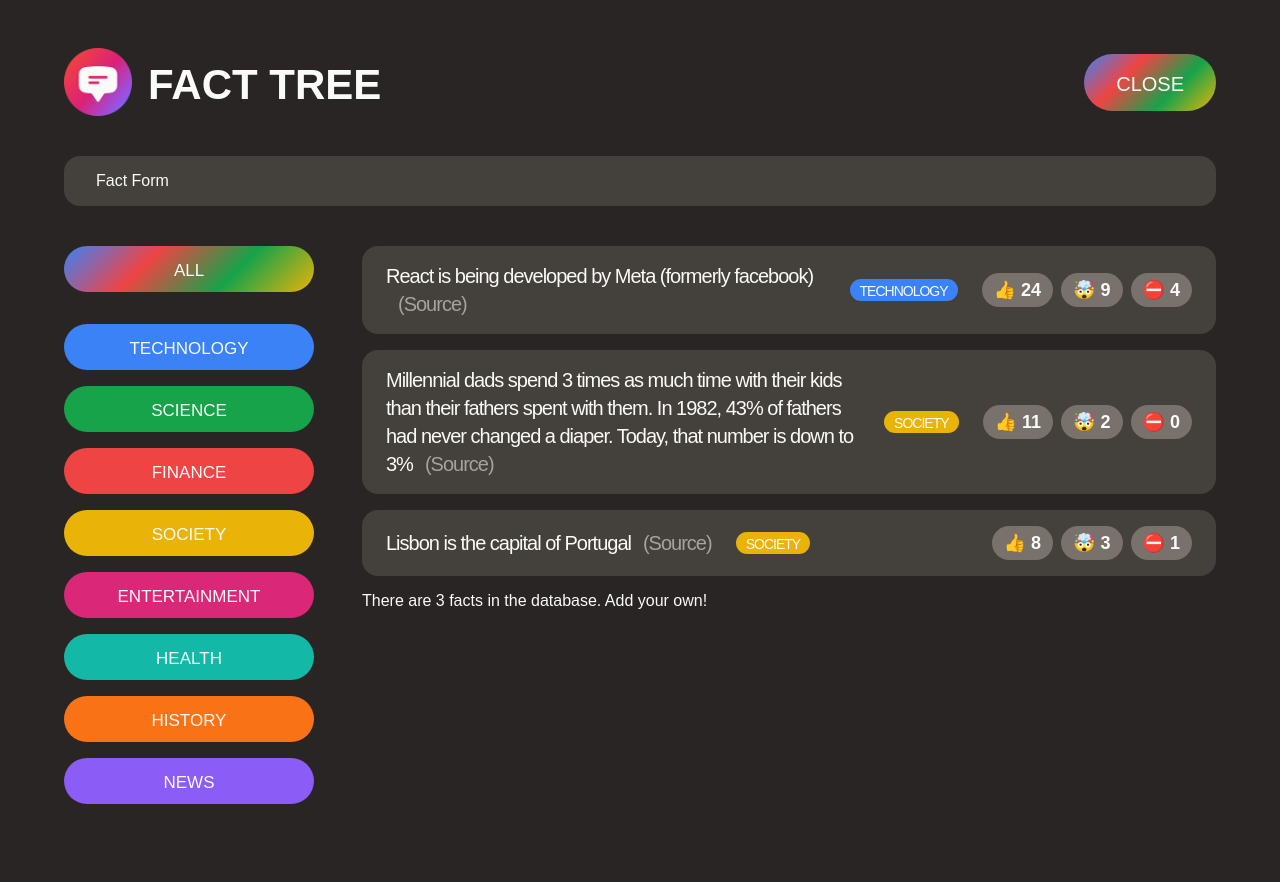
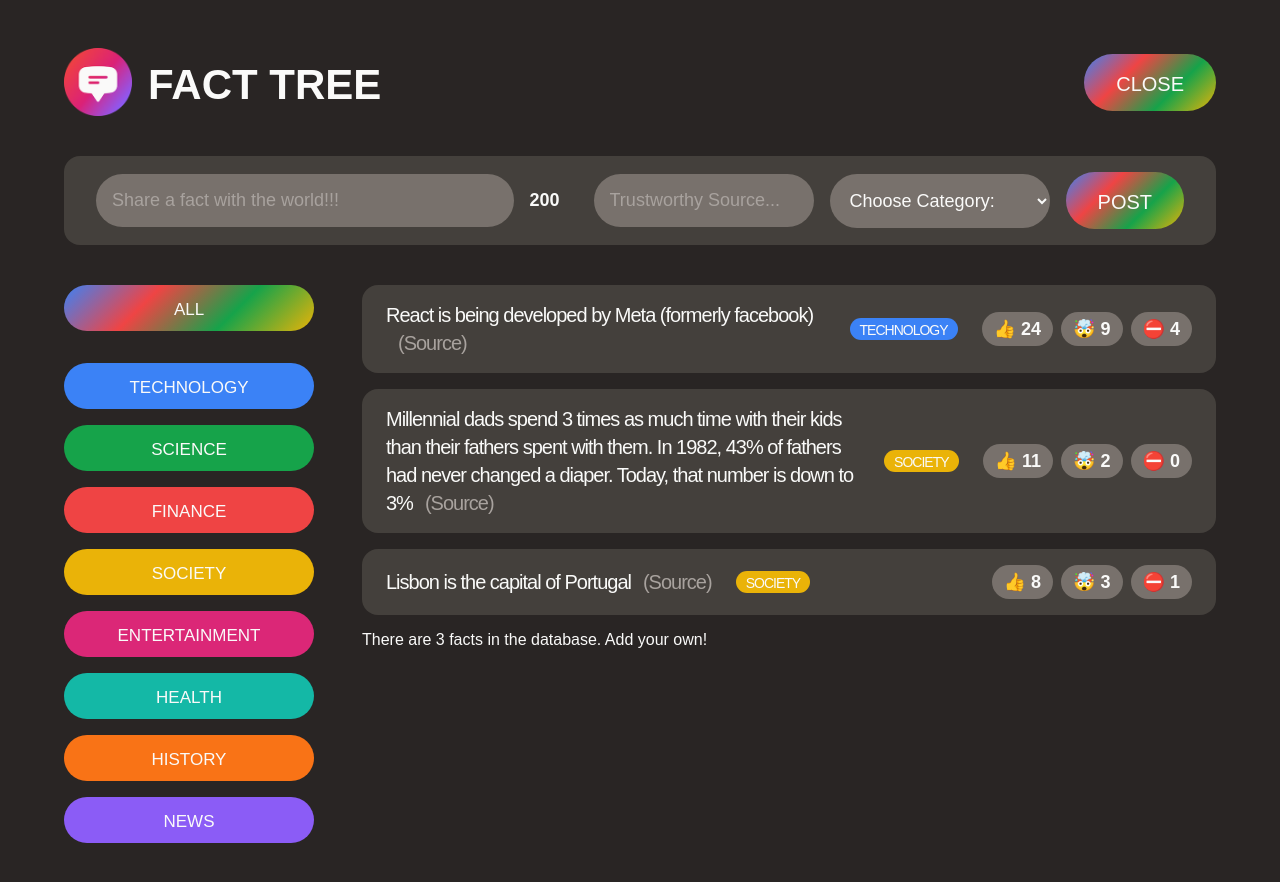
Before and after one commit to zubbyzillion/Facts-tree, a React (Create React App) app in the folder facts-tree/: page / in a window 1280 px wide. Both pictures are taken after a click on the button "SHARE A FACT". Shown: the top 882 px of the page. Built offline with nearby package versions, Linux system fonts and the light colour scheme; a web font is replaced by a local one.

Commit message:
Added Form

```diff
--- a/facts-tree/src/App.js
+++ b/facts-tree/src/App.js
@@ -84,7 +84,20 @@
 }
 
 function NewFactForm() {
-  return <form className="fact-form">Fact Form</form>;
+  return (
+    <form className="fact-form">
+      <input type="text" placeholder="Share a fact with the world!!!"/>
+              <span>200</span>
+              <input type="text" placeholder="Trustworthy Source..."/>
+              <select>
+                  <option value="">Choose Category:</option>
+                  <option value="technology">Technology</option>
+                  <option value="science">Science</option>
+                  <option value="finance">Finance</option>
+              </select>
+              <button className="btn btn-large">Post</button>
+    </form>
+  );
 }
 
 const CATEGORIES = [
```
